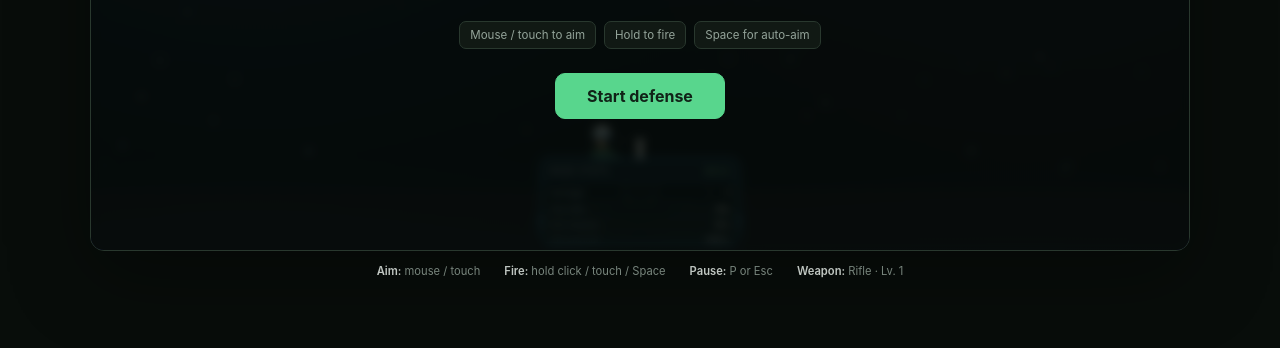
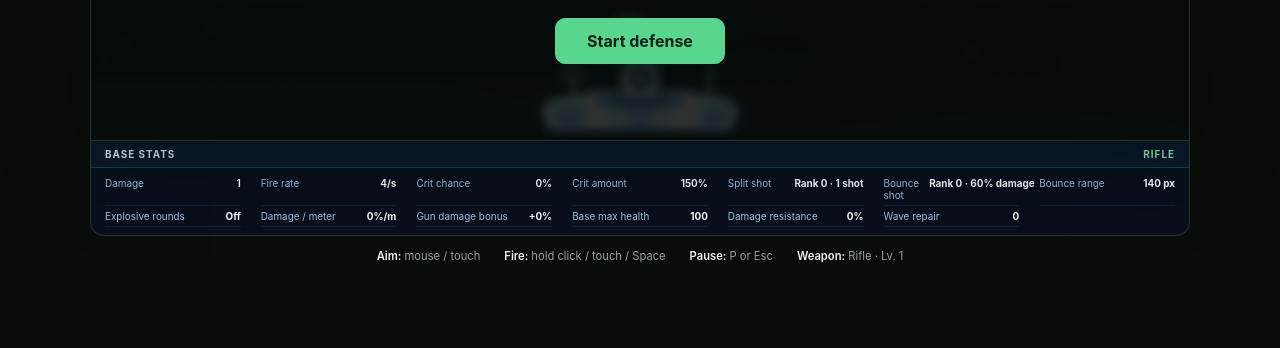
Before and after one commit to dyckhoffdavidw-eng/last-line-base-defense, an Electron app: page index.html in a window 1280 px wide. Shown: the part 452-800 px from the top of the page. Drawn offline with Linux system fonts and the light colour scheme; animation ran at ten frames a second.

Commit message:
Add Mikki and integrate live bottom stats
Co-Authored-By: Kimi <noreply@anthropic.com>

```diff
--- a/game.js
+++ b/game.js
@@ -1565,17 +1565,20 @@ function drawEquippedWeapon() {
 
 function drawGunner() {
   context.save();
-  context.translate(-38, -28);
+  context.translate(-10, -24);
+  context.scale(0.82, 0.82);
   context.lineCap = 'round';
 
-  // Boots and legs planted on the command roof.
+  // Bent legs straddle the weapon in a seated operating position.
   context.strokeStyle = '#132b3d';
   context.lineWidth = 7;
   context.beginPath();
   context.moveTo(-5, 11);
-  context.lineTo(-8, 29);
+  context.lineTo(-19, 18);
+  context.lineTo(-23, 6);
   context.moveTo(5, 11);
-  context.lineTo(8, 29);
+  context.lineTo(19, 18);
+  context.lineTo(23, 6);
   context.stroke();
 
   // Uniform and armored vest.
@@ -1621,6 +1624,10 @@ function drawGunner() {
   context.fillRect(-9, -25, 18, 3);
   context.fillStyle = '#17334d';
   context.fillRect(1, -22, 7, 3);
+  context.fillStyle = '#ffd166';
+  context.font = '800 11px system-ui';
+  context.textAlign = 'center';
+  context.fillText('MIKKI', 0, -41);
   context.restore();
 }
 
@@ -1644,12 +1651,12 @@ function drawPlayer() {
   context.fillStyle = '#a9d9f5';
   context.fillRect(-12, 9, 24, 3);
 
-  drawGunner();
-
   context.save();
   context.rotate(player.angle);
   drawEquippedWeapon();
   context.restore();
+
+  drawGunner();
 
   // Clean white-and-blue rotating collar.
   context.fillStyle = '#f4f9fc';
--- a/index.html
+++ b/index.html
@@ -5,8 +5,8 @@
   <meta name="viewport" content="width=device-width, initial-scale=1.0">
   <meta name="theme-color" content="#0b120e">
   <title>Last Line — Base Defense</title>
-  <link rel="stylesheet" href="styles.css?v=20261121-stats">
-  <script src="game.js?v=20261121-stats" defer></script>
+  <link rel="stylesheet" href="styles.css?v=20261121-bottom-stats">
+  <script src="game.js?v=20261121-bottom-stats" defer></script>
 </head>
 <body>
   <main class="app">
@@ -55,25 +55,6 @@
 
     <section class="game-shell">
       <canvas id="game-canvas" tabindex="0" aria-label="Base defense game area"></canvas>
-
-      <section class="base-stats-window" aria-label="Live base and weapon statistics">
-        <div class="base-stats-heading"><span>Base stats</span><strong id="stats-weapon">Rifle</strong></div>
-        <dl class="base-stats-list">
-          <div><dt>Damage</dt><dd id="stats-damage">1</dd></div>
-          <div><dt>Fire rate</dt><dd id="stats-fire-rate">4/s</dd></div>
-          <div><dt>Crit chance</dt><dd id="stats-crit-chance">0%</dd></div>
-          <div><dt>Crit amount</dt><dd id="stats-crit-amount">150%</dd></div>
-          <div><dt>Split shot</dt><dd id="stats-split-shot">Rank 0 · 1 shot</dd></div>
-          <div><dt>Bounce shot</dt><dd id="stats-bounce">Rank 0</dd></div>
-          <div><dt>Bounce range</dt><dd id="stats-bounce-range">140 px</dd></div>
-          <div><dt>Explosive rounds</dt><dd id="stats-explosive">Off</dd></div>
-          <div><dt>Damage / meter</dt><dd id="stats-distance">0%/m</dd></div>
-          <div><dt>Gun damage bonus</dt><dd id="stats-gun-bonus">+0%</dd></div>
-          <div><dt>Base max health</dt><dd id="stats-max-health">100</dd></div>
-          <div><dt>Damage resistance</dt><dd id="stats-resistance">0%</dd></div>
-          <div><dt>Wave repair</dt><dd id="stats-wave-repair">0</dd></div>
-        </dl>
-      </section>
 
       <div class="overlay" id="menu-overlay">
         <div class="overlay-card overlay-card--menu">
@@ -166,6 +147,25 @@
       </div>
     </section>
 
+    <section class="base-stats-window" aria-label="Live base and weapon statistics">
+      <div class="base-stats-heading"><span>Base stats</span><strong id="stats-weapon">Rifle</strong></div>
+      <dl class="base-stats-list">
+        <div><dt>Damage</dt><dd id="stats-damage">1</dd></div>
+        <div><dt>Fire rate</dt><dd id="stats-fire-rate">4/s</dd></div>
+        <div><dt>Crit chance</dt><dd id="stats-crit-chance">0%</dd></div>
+        <div><dt>Crit amount</dt><dd id="stats-crit-amount">150%</dd></div>
+        <div><dt>Split shot</dt><dd id="stats-split-shot">Rank 0 · 1 shot</dd></div>
+        <div><dt>Bounce shot</dt><dd id="stats-bounce">Rank 0</dd></div>
+        <div><dt>Bounce range</dt><dd id="stats-bounce-range">140 px</dd></div>
+        <div><dt>Explosive rounds</dt><dd id="stats-explosive">Off</dd></div>
+        <div><dt>Damage / meter</dt><dd id="stats-distance">0%/m</dd></div>
+        <div><dt>Gun damage bonus</dt><dd id="stats-gun-bonus">+0%</dd></div>
+        <div><dt>Base max health</dt><dd id="stats-max-health">100</dd></div>
+        <div><dt>Damage resistance</dt><dd id="stats-resistance">0%</dd></div>
+        <div><dt>Wave repair</dt><dd id="stats-wave-repair">0</dd></div>
+      </dl>
+    </section>
+
     <footer class="game-footer">
       <span><strong>Aim:</strong> mouse / touch</span>
       <span><strong>Fire:</strong> hold click / touch / Space</span>
--- a/styles.css
+++ b/styles.css
@@ -216,7 +216,7 @@ kbd {
   position: relative;
   overflow: hidden;
   border: 1px solid var(--border);
-  border-radius: 0 0 14px 14px;
+  border-radius: 0;
   background: #0b120e;
   box-shadow: 0 24px 80px rgba(0, 0, 0, 0.35);
 }
@@ -224,7 +224,7 @@ kbd {
 #game-canvas {
   display: block;
   width: 100%;
-  height: clamp(430px, calc(100svh - 245px), 680px);
+  height: clamp(340px, calc(100svh - 355px), 590px);
   outline: none;
   cursor: crosshair;
   touch-action: none;
@@ -235,63 +235,48 @@ kbd {
 }
 
 .base-stats-window {
-  position: absolute;
-  z-index: 1;
-  bottom: 7px;
-  left: 50%;
-  width: 196px;
-  max-height: 84px;
-  overflow-y: auto;
-  transform: translateX(-50%);
-  border: 1px solid rgba(67, 165, 235, 0.85);
-  border-radius: 5px;
-  background: rgba(4, 15, 28, 0.94);
-  box-shadow: 0 0 10px rgba(49, 181, 255, 0.28);
+  border: 1px solid var(--border);
+  border-top: 0;
+  border-radius: 0 0 14px 14px;
+  background: #07101b;
   color: #d9efff;
-  scrollbar-color: #3aa9ff #071326;
-  scrollbar-width: thin;
 }
 
 .base-stats-heading {
-  position: sticky;
-  z-index: 1;
-  top: 0;
   display: flex;
-  padding: 5px 7px;
+  padding: 7px 14px;
   align-items: center;
   justify-content: space-between;
-  gap: 6px;
-  border-bottom: 1px solid rgba(58, 169, 255, 0.45);
-  background: #071b31;
-  font-size: 0.55rem;
-  letter-spacing: 0.08em;
+  gap: 12px;
+  border-bottom: 1px solid rgba(58, 169, 255, 0.25);
+  background: #0a1a2b;
+  font-size: 0.62rem;
+  font-weight: 750;
+  letter-spacing: 0.1em;
   text-transform: uppercase;
 }
 
 .base-stats-heading strong {
-  overflow: hidden;
   color: #8ee6ae;
-  font-size: 0.5rem;
-  text-overflow: ellipsis;
-  white-space: nowrap;
+  font-size: 0.62rem;
 }
 
 .base-stats-list {
+  display: grid;
   margin: 0;
-  padding: 3px 7px;
-  font-size: 0.55rem;
+  padding: 5px 14px 8px;
+  grid-template-columns: repeat(auto-fit, minmax(125px, 1fr));
+  column-gap: 20px;
+  font-size: 0.62rem;
 }
 
 .base-stats-list div {
   display: flex;
-  padding: 2px 0;
+  min-width: 0;
+  padding: 4px 0;
   justify-content: space-between;
-  gap: 8px;
+  gap: 10px;
   border-bottom: 1px solid rgba(58, 169, 255, 0.12);
-}
-
-.base-stats-list div:last-child {
-  border-bottom: 0;
 }
 
 .base-stats-list dt {
@@ -303,6 +288,7 @@ kbd {
   color: #ffffff;
   font-weight: 750;
   text-align: right;
+  white-space: nowrap;
 }
 
 .overlay {
```
Also changed, not shown: README.md.
